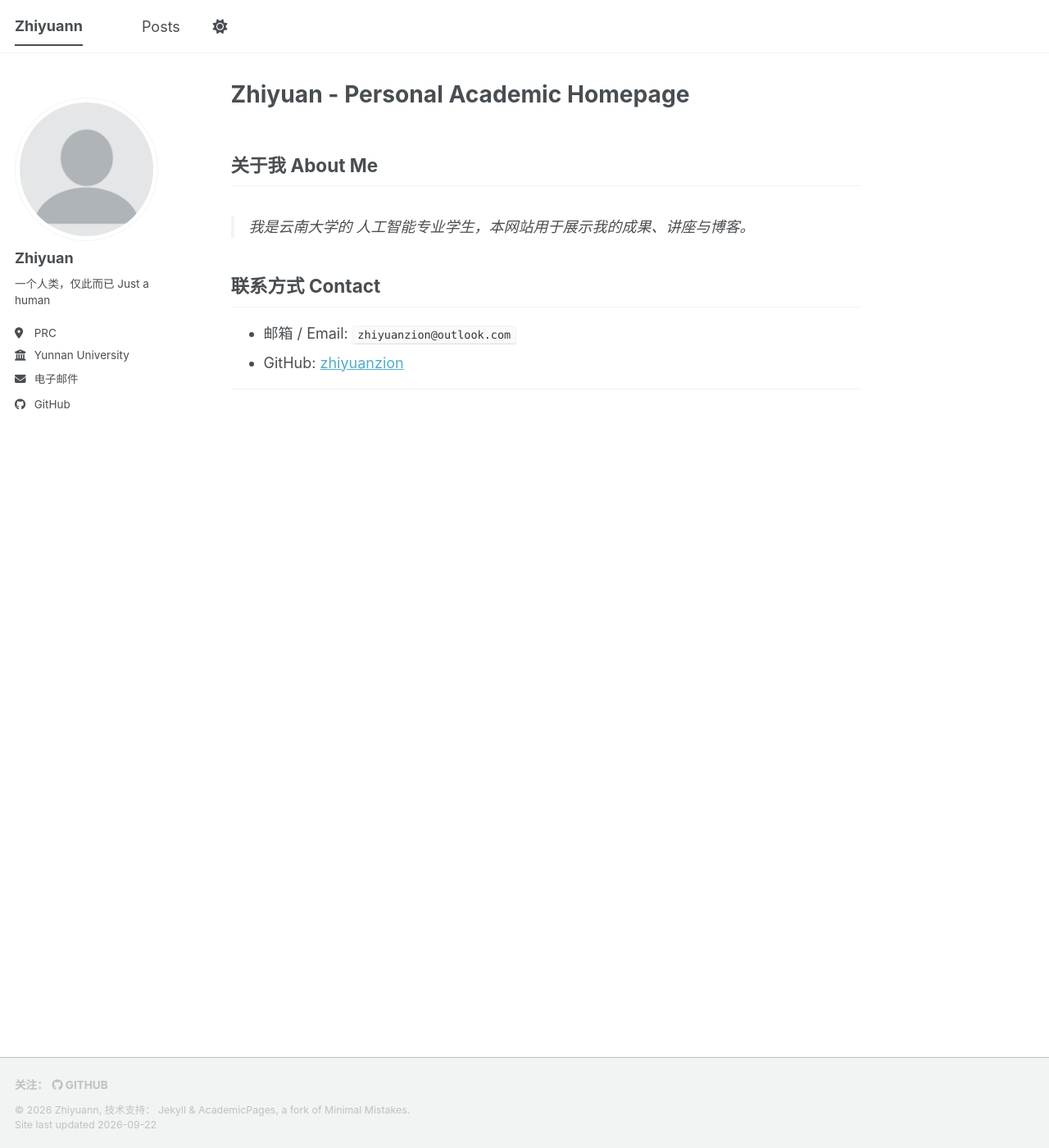
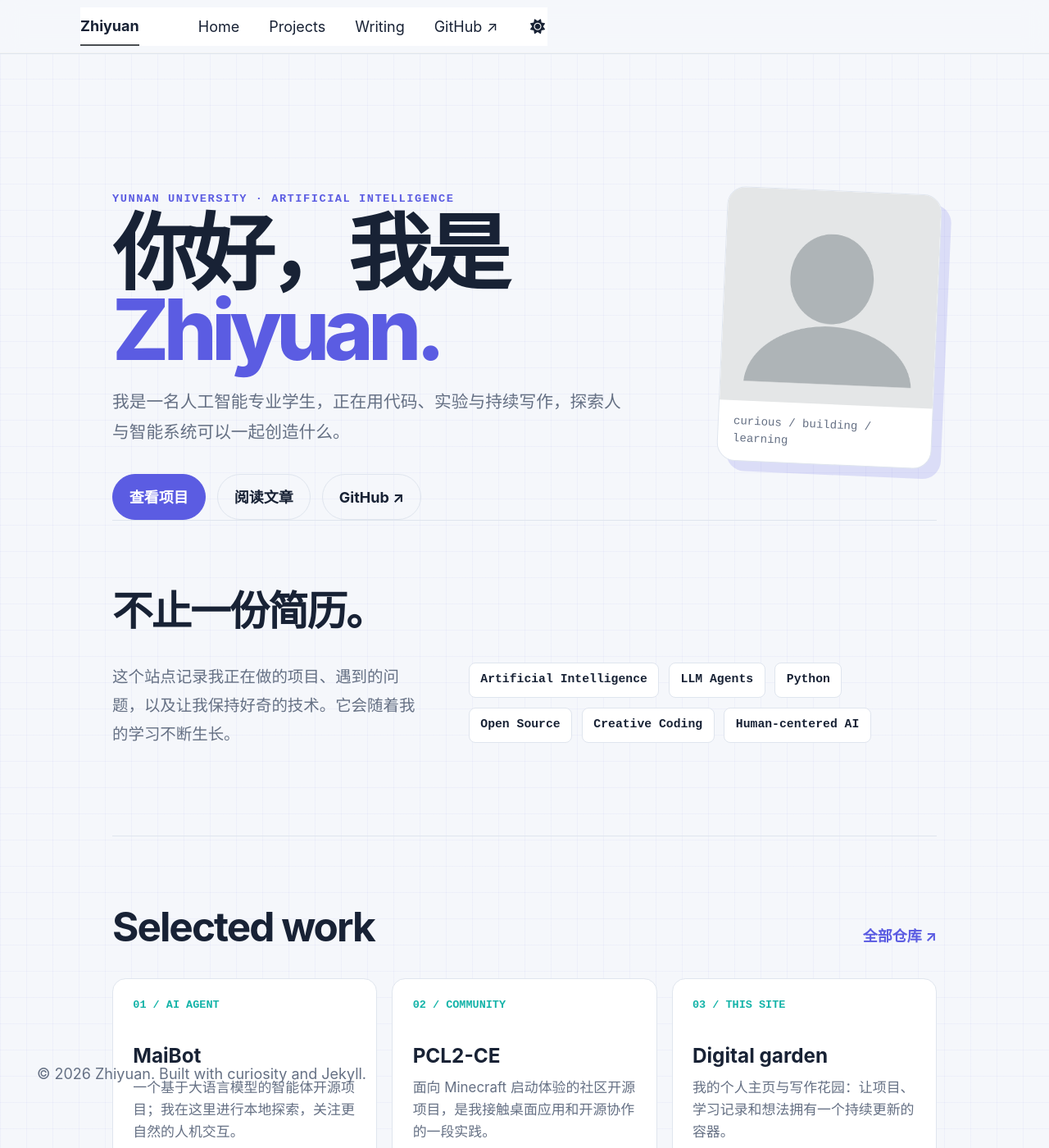
Before and after one commit to Zhiyuanzion/Zhiyuanzion.github.io, a Jekyll site: the page built from _pages/about.md, in a window 1280 px wide and 1400 px high. Shown: the whole window at 82% size. Built offline with Jekyll 4.4.1, drawn with Linux system fonts in a browser that asks for light colours; a style sheet for code colours, icons or effects is not loaded; some of the changed text lies outside the part shown.

Commit message:
Redesign personal portfolio homepage

```diff
--- a/_config.yml
+++ b/_config.yml
@@ -9,10 +9,10 @@
 # Basic Site Settings
 locale                   : "zh-CN"
 site_theme               : "default" # The available themes options are "default", "air", "sunrise", "mint", "dirt" and "contrast"
-title                    : "Zhiyuann"
+title                    : "Zhiyuan"
 title_separator          : "-"
 name                     : &name "Zhiyuann"
-description              : &description "Zhiyuann's personal academic homepage - 个人学术主页"   # Update this with a general description of your site, this is the default if not overridden by a page
+description              : &description "Zhiyuan's personal site — AI student, builder, and lifelong learner."
 url                      : https://zhiyuanzion.github.io # The base hostname & protocol for your site e.g. "https://[your GitHub username].github.io",
                                                          # or if you already have some other page hosted on Github then use "https://[your GitHub username].github.io/[Your Repo Name]"
 baseurl                  : "" # the subpath of your site, e.g. "/blog"
@@ -26,7 +26,7 @@ author:
   avatar           : "profile.png"
   name             : "Zhiyuan"
   pronouns         : # example: "she/her"
-  bio              : "一个人类，仅此而已  Just a human"
+  bio              : "AI student · builder · lifelong learner"
   location         : "PRC"
   employer         : "Yunnan University" # 学校/单位占位，请替换
   uri              : # URL
--- /dev/null
+++ b/_layouts/home.html
@@ -0,0 +1,24 @@
+---
+layout: compress
+---
+{% include base_path %}
+<!doctype html>
+<html lang="{{ site.locale | slice: 0,2 }}" class="no-js"{% if site.site_theme == "dark" %} data-theme="dark"{% endif %}>
+  <head>
+    {% include head.html %}
+    {% include head/custom.html %}
+  </head>
+  <body class="portfolio-home">
+    {% include browser-upgrade.html %}
+    {% include masthead.html %}
+    <main>
+      {{ content }}
+    </main>
+    <div class="page__footer portfolio-footer">
+      <footer>
+        <p>© {{ site.time | date: '%Y' }} Zhiyuan. Built with curiosity and Jekyll.</p>
+      </footer>
+    </div>
+    {% include scripts.html %}
+  </body>
+</html>
--- a/_pages/about.md
+++ b/_pages/about.md
@@ -1,23 +1,82 @@
 ---
+layout: home
 permalink: /
-title: "Zhiyuan - Personal Academic Homepage"
-author_profile: true
+title: "Zhiyuan — AI Student & Builder"
+author_profile: false
 redirect_from:
   - /about/
   - /about.html
 ---
 
-## 关于我 About Me
+<div class="home-shell" id="top">
+  <section class="home-hero">
+    <div>
+      <div class="eyebrow">Yunnan University · Artificial Intelligence</div>
+      <h1>你好，我是<br><em>Zhiyuan.</em></h1>
+      <p class="hero-copy">我是一名人工智能专业学生，正在用代码、实验与持续写作，探索人与智能系统可以一起创造什么。</p>
+      <div class="hero-actions">
+        <a href="#work">查看项目</a>
+        <a href="/year-archive/">阅读文章</a>
+        <a href="https://github.com/Zhiyuanzion">GitHub ↗</a>
+      </div>
+    </div>
+    <aside class="portrait-card" aria-label="Zhiyuan profile">
+      <img src="/images/profile.png" alt="Zhiyuan 的头像">
+      <p>curious / building / learning</p>
+    </aside>
+  </section>
 
-> 我是云南大学的 人工智能专业学生，本网站用于展示我的成果、讲座与博客。
+  <section class="home-section" id="about">
+    <div class="section-head"><h2>不止一份简历。</h2></div>
+    <div class="about-grid">
+      <p>这个站点记录我正在做的项目、遇到的问题，以及让我保持好奇的技术。它会随着我的学习不断生长。</p>
+      <div class="interest-list" aria-label="Interests">
+        <span>Artificial Intelligence</span><span>LLM Agents</span><span>Python</span><span>Open Source</span><span>Creative Coding</span><span>Human-centered AI</span>
+      </div>
+    </div>
+  </section>
 
+  <section class="home-section" id="work">
+    <div class="section-head"><h2>Selected work</h2><a href="https://github.com/Zhiyuanzion">全部仓库 ↗</a></div>
+    <div class="project-grid">
+      <a class="project-card" href="https://github.com/Zhiyuanzion/MaiBot">
+        <span class="project-index">01 / AI AGENT</span>
+        <h3>MaiBot</h3>
+        <p>一个基于大语言模型的智能体开源项目；我在这里进行本地探索，关注更自然的人机交互。</p>
+        <small>Python · LLM</small>
+      </a>
+      <a class="project-card" href="https://github.com/Zhiyuanzion/PCL2-CE">
+        <span class="project-index">02 / COMMUNITY</span>
+        <h3>PCL2-CE</h3>
+        <p>面向 Minecraft 启动体验的社区开源项目，是我接触桌面应用和开源协作的一段实践。</p>
+        <small>Visual Basic .NET</small>
+      </a>
+      <a class="project-card" href="https://github.com/Zhiyuanzion/Zhiyuanzion.github.io">
+        <span class="project-index">03 / THIS SITE</span>
+        <h3>Digital garden</h3>
+        <p>我的个人主页与写作花园：让项目、学习记录和想法拥有一个持续更新的容器。</p>
+        <small>Jekyll · SCSS</small>
+      </a>
+    </div>
+  </section>
 
+  <section class="home-section" id="writing">
+    <div class="section-head"><h2>Latest writing</h2><a href="/year-archive/">查看全部 →</a></div>
+    <ul class="writing-list">
+      {% for post in site.posts limit: 4 %}
+      <li><a href="{{ post.url | relative_url }}"><time>{{ post.date | date: "%Y.%m.%d" }}</time><strong>{{ post.title }}</strong><span>↗</span></a></li>
+      {% else %}
+      <li><a href="/year-archive/"><time>SOON</time><strong>新的学习笔记正在路上。</strong><span>↗</span></a></li>
+      {% endfor %}
+    </ul>
+  </section>
 
-
-## 联系方式 Contact
-
-- 邮箱 / Email: `zhiyuanzion@outlook.com`
-- GitHub: [zhiyuanzion](https://github.com/zhiyuanzion)
-
-
----
+  <section class="home-section">
+    <div class="contact-panel">
+      <div class="eyebrow" style="color:#d9daff">LET'S CONNECT</div>
+      <h2>聊聊 AI、代码，<br>或任何新点子。</h2>
+      <p>欢迎通过 <a href="mailto:zhiyuanzion@outlook.com">zhiyuanzion@outlook.com</a> 联系我。</p>
+      <a href="https://github.com/Zhiyuanzion">@Zhiyuanzion on GitHub ↗</a>
+    </div>
+  </section>
+</div>
--- /dev/null
+++ b/_sass/layout/_home.scss
@@ -0,0 +1,92 @@
+/* Personal portfolio homepage */
+.portfolio-home {
+  --ink: #182235;
+  --muted: #657084;
+  --paper: #f5f7fb;
+  --surface: #ffffff;
+  --line: #dfe5ee;
+  --accent: #5b5ce2;
+  --accent-2: #13b3a8;
+  background:
+    linear-gradient(rgba(91, 92, 226, .045) 1px, transparent 1px),
+    linear-gradient(90deg, rgba(91, 92, 226, .045) 1px, transparent 1px),
+    var(--paper);
+  background-size: 32px 32px;
+  color: var(--ink);
+}
+
+[data-theme="dark"] .portfolio-home,
+.portfolio-home[data-theme="dark"] {
+  --ink: #edf1f8;
+  --muted: #acb7c8;
+  --paper: #10131d;
+  --surface: #171c29;
+  --line: #2a3242;
+  --accent: #9a9cff;
+  --accent-2: #52d7cb;
+}
+
+.portfolio-home .initial-content,
+.portfolio-home .page,
+.portfolio-home .page__inner-wrap { max-width: none; }
+
+.portfolio-home .masthead {
+  background: color-mix(in srgb, var(--paper) 88%, transparent);
+  border-bottom: 1px solid var(--line);
+  backdrop-filter: blur(14px);
+}
+
+.portfolio-home .masthead__inner-wrap { max-width: 1120px; }
+.portfolio-home .greedy-nav { background: transparent; }
+.portfolio-home .greedy-nav a { color: var(--ink); }
+
+.home-shell { max-width: 1060px; margin: 0 auto; padding: 5.5rem 1.5rem 2.5rem; }
+.home-hero { display: grid; grid-template-columns: minmax(0, 1.45fr) minmax(230px, .55fr); gap: 3rem; align-items: end; min-height: 470px; }
+.eyebrow { color: var(--accent); font: 700 .76rem/1.2 monospace; letter-spacing: .11em; text-transform: uppercase; }
+.home-hero h1 { max-width: 800px; margin: .65rem 0 1.2rem; color: var(--ink); font-size: clamp(3rem, 8vw, 6.8rem); font-weight: 800; letter-spacing: -.065em; line-height: .91; }
+.home-hero h1 em { color: var(--accent); font-style: normal; }
+.hero-copy { max-width: 640px; color: var(--muted); font-size: 1.15rem; line-height: 1.8; }
+.hero-actions { display: flex; flex-wrap: wrap; gap: .8rem; margin-top: 1.8rem; }
+.hero-actions a { border: 1px solid var(--line); border-radius: 999px; color: var(--ink); font-weight: 700; padding: .75rem 1.1rem; text-decoration: none; }
+.hero-actions a:first-child { background: var(--accent); border-color: var(--accent); color: white; }
+.portrait-card { align-self: center; background: var(--surface); border: 1px solid var(--line); border-radius: 1.25rem; box-shadow: 12px 12px 0 color-mix(in srgb, var(--accent) 17%, transparent); overflow: hidden; transform: rotate(2.5deg); }
+.portrait-card img { display: block; width: 100%; aspect-ratio: 1; object-fit: cover; filter: saturate(.9); }
+.portrait-card p { color: var(--muted); font: .78rem/1.5 monospace; margin: 0; padding: .85rem 1rem; }
+
+.home-section { border-top: 1px solid var(--line); padding: 4.5rem 0; }
+.section-head { display: flex; justify-content: space-between; align-items: baseline; gap: 1rem; margin-bottom: 1.8rem; }
+.section-head h2 { color: var(--ink); font-size: clamp(1.8rem, 4vw, 2.75rem); letter-spacing: -.04em; margin: 0; }
+.section-head a { color: var(--accent); font-weight: 700; text-decoration: none; }
+.about-grid { display: grid; grid-template-columns: .8fr 1.2fr; gap: 3rem; }
+.about-grid p { color: var(--muted); font-size: 1.08rem; line-height: 1.8; margin-top: 0; }
+.interest-list { display: flex; flex-wrap: wrap; gap: .65rem; align-content: start; }
+.interest-list span { background: var(--surface); border: 1px solid var(--line); border-radius: .45rem; color: var(--ink); font: 600 .82rem/1.2 monospace; padding: .65rem .75rem; }
+.project-grid { display: grid; grid-template-columns: repeat(3, 1fr); gap: 1rem; }
+.project-card { background: var(--surface); border: 1px solid var(--line); border-radius: .9rem; display: flex; flex-direction: column; min-height: 260px; padding: 1.35rem; text-decoration: none; transition: transform .18s ease, border-color .18s ease; }
+.project-card:hover { border-color: var(--accent); transform: translateY(-5px); }
+.project-card .project-index { color: var(--accent-2); font: 700 .75rem monospace; }
+.project-card h3 { color: var(--ink); font-size: 1.35rem; margin: auto 0 .6rem; }
+.project-card p { color: var(--muted); font-size: .94rem; line-height: 1.6; margin: 0; }
+.project-card small { color: var(--accent); font: 700 .72rem monospace; margin-top: 1rem; text-transform: uppercase; }
+.writing-list { list-style: none; margin: 0; padding: 0; }
+.writing-list li { border-top: 1px solid var(--line); }
+.writing-list a { align-items: center; color: var(--ink); display: grid; gap: 1rem; grid-template-columns: 120px 1fr auto; padding: 1.15rem 0; text-decoration: none; }
+.writing-list time { color: var(--muted); font: .77rem monospace; }
+.writing-list strong { font-size: 1.1rem; }
+.writing-list span { color: var(--accent); font-size: 1.2rem; }
+.contact-panel { background: linear-gradient(135deg, var(--accent), #3435a8); border-radius: 1.2rem; color: white; padding: clamp(1.6rem, 4vw, 3.25rem); }
+.contact-panel h2 { color: white; font-size: clamp(2rem, 5vw, 3.7rem); letter-spacing: -.05em; margin: 0 0 .6rem; }
+.contact-panel p { font-size: 1.05rem; margin-bottom: 1.4rem; opacity: .9; }
+.contact-panel a { color: white; font-weight: 800; }
+.portfolio-footer { background: transparent; border-top: 0; color: var(--muted); max-width: 1060px; margin: 0 auto; padding: 0 1.5rem 2rem; }
+.portfolio-footer footer { margin: 0; max-width: none; }
+
+@media (max-width: 768px) {
+  .home-shell { padding-top: 3.5rem; }
+  .home-hero, .about-grid { grid-template-columns: 1fr; gap: 2rem; }
+  .home-hero { min-height: auto; }
+  .portrait-card { max-width: 230px; transform: rotate(1.5deg); }
+  .project-grid { grid-template-columns: 1fr; }
+  .writing-list a { grid-template-columns: 1fr auto; }
+  .writing-list time { grid-column: 1 / -1; }
+}
--- a/assets/css/main.scss
+++ b/assets/css/main.scss
@@ -35,5 +35,6 @@
     "layout/page",
     "layout/archive",
     "layout/sidebar",
-    "layout/json_cv"
+    "layout/json_cv",
+    "layout/home"
 ;
```
Also changed, not shown: _data/navigation.yml (+8 -20 lines).
